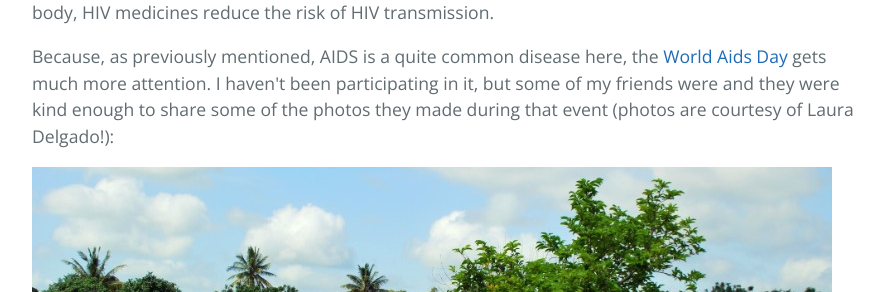
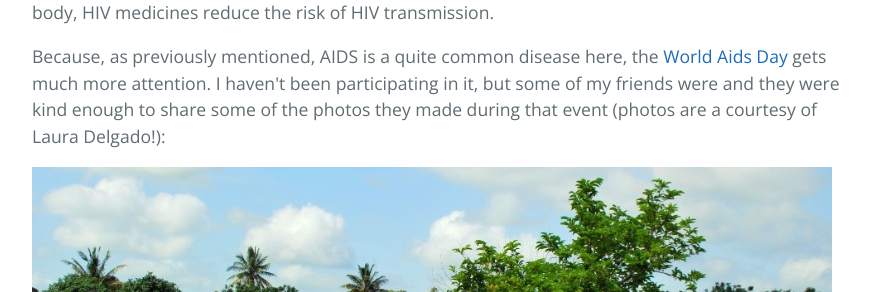
Before and after one commit to jerzyn/pieroginomicon, a Jekyll site: the page built from _posts/2016-12-07-First-week-in-manhica.html, in a window 1280 px wide and 900 px high, scrolled down 1369 px. Shown: the part 216-508 px from the top of the window, without its empty margins (192-1086 px from the left). Built offline with Jekyll 4.4.1, drawn with Linux system fonts in a browser that asks for light colours; comment, search, counter and statistics services are not loaded.

Commit message:
typo fix

```diff
--- a/_posts/2016-12-07-First-week-in-manhica.html
+++ b/_posts/2016-12-07-First-week-in-manhica.html
@@ -21,7 +21,7 @@ comments: true
 <h3>World AIDS day</h3>
 <p>One more thing, I believe quite important, happen on 1st of December. The international day of fight against AIDS and HIV. As you can imagine Mozambique has a pretty high HIV prevalence which ranges in around 10%. Back in the days, actually not even so long time ago, HIV positive blood test result was equal to a death sentence. Now, however, thanks to the recent introduction of antiretroviral therapies and better understanding of how this virus works people with diagnosed disease can live a pretty normal life. Basically HIV medicines prevent HIV from multiplying (making copies of itself), which reduces the amount of HIV in the body. Having less HIV in the body gives the immune system a chance to recover. Even though there is still some HIV in the body, the immune system is strong enough to fight off infections and certain HIV-related cancers. Also by reducing amount of HIV in the body, HIV medicines reduce the risk of HIV transmission.</p>
 
-<p>Because, as previously mentioned, AIDS is a quite common disease here, the <a href="https://www.worldaidsday.org">World Aids Day</a> gets much more attention. I haven't been participating in it, but some of my friends were and they were kind enough to share some of the photos they made during that event (photos are courtesy of Laura Delgado!):</p>
+<p>Because, as previously mentioned, AIDS is a quite common disease here, the <a href="https://www.worldaidsday.org">World Aids Day</a> gets much more attention. I haven't been participating in it, but some of my friends were and they were kind enough to share some of the photos they made during that event (photos are a courtesy of Laura Delgado!):</p>
 
 {% for i in  (1..6) %}
   <img src="/images/palmeiras-AIDS{{ i }}.jpg">
```
